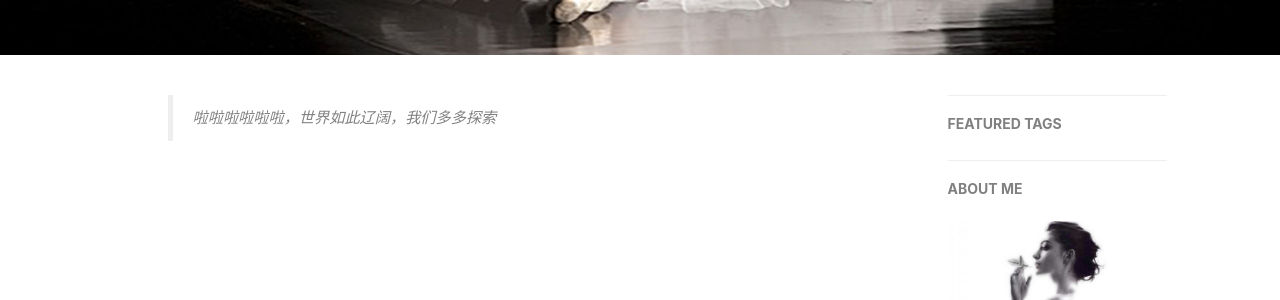
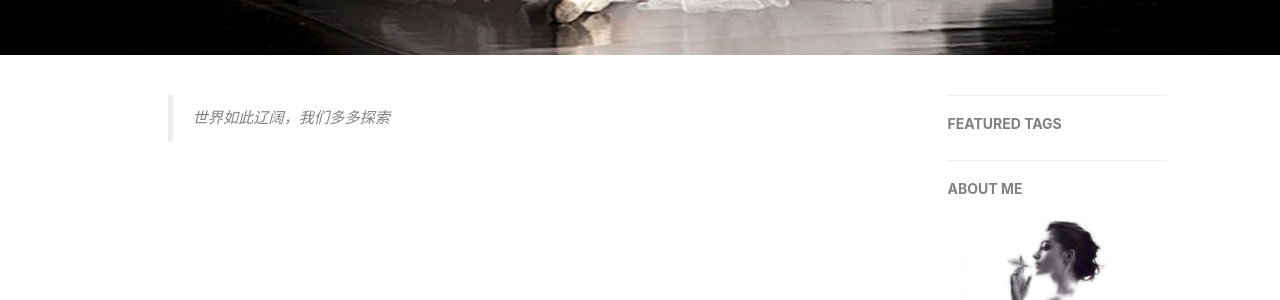
Before and after one commit to viva2626/perhapslove.github.io, a Jekyll site: the page built from about.html, in a window 1280 px wide. Shown: the part 363-663 px from the top of the page. Built offline with Jekyll 4.4.1, drawn with Linux system fonts in a browser that asks for light colours; nearby versions of some CDN libraries.

Commit message:
remove the useless words

```diff
--- a/about.html
+++ b/about.html
@@ -7,7 +7,7 @@ header-img: "img/about-bg.jpg"
 
 <div class="zh post-container">
     <blockquote>
-    啦啦啦啦啦啦，世界如此辽阔，我们多多探索
+    世界如此辽阔，我们多多探索
     </blockquote>
 </div>
 
```
